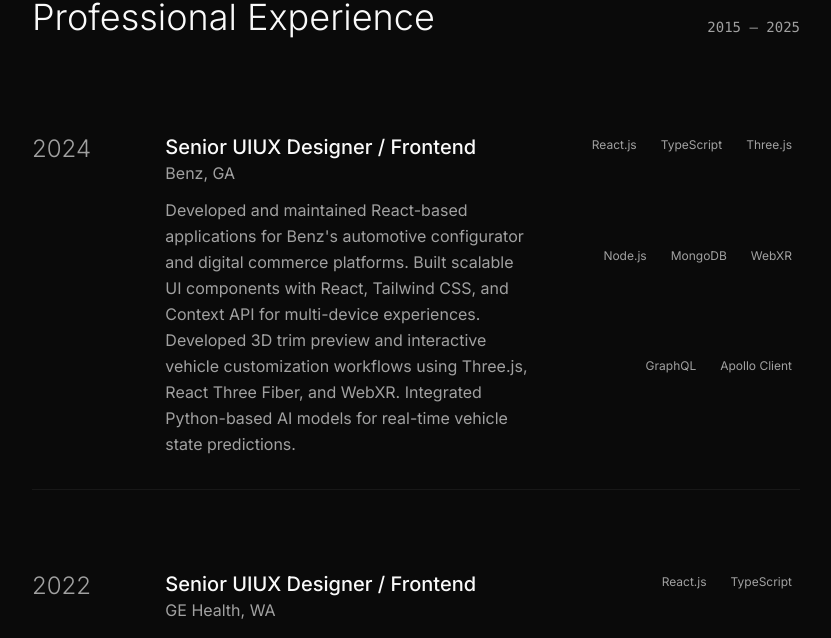
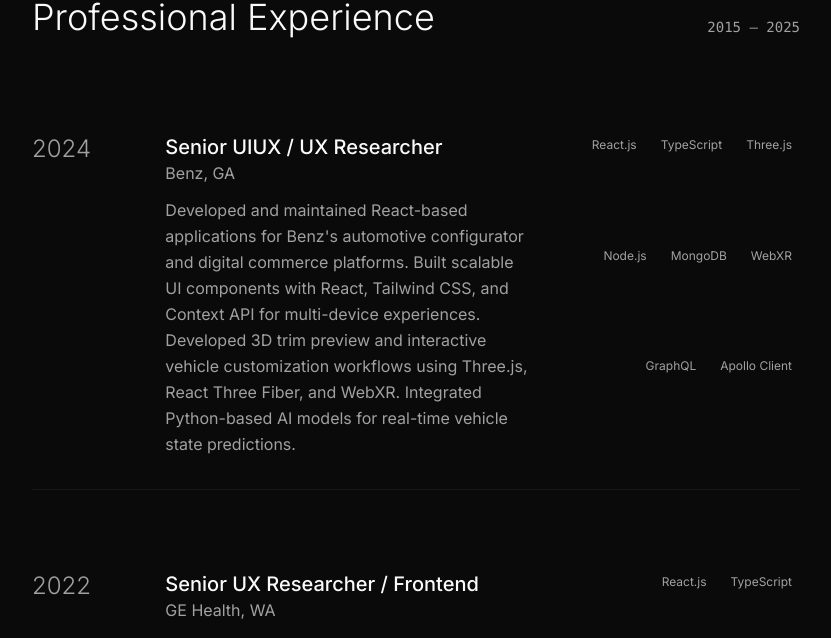
Before and after one commit to akhilpolsani123/portfolio, a Next.js app: page / in a window 1280 px wide. Shown: the part 931-1569 px from the top of the page, without its empty margins (224-1055 px from the left). Built offline with nearby package versions, Linux system fonts and the light colour scheme.

Commit message:
feat: update job roles for 2024 and 2022 entries
Co-authored-by: Akhil Polsani <148288533+akhilpolsani123@users.noreply.github.com>

```diff
--- a/app/page.tsx
+++ b/app/page.tsx
@@ -128,7 +128,7 @@ export default function Home() {
               {[
                 {
                   year: "2024",
-                  role: "Senior UIUX Designer / Frontend",
+                  role: "Senior UIUX / UX Researcher",
                   company: "Benz, GA",
                   description:
                     "Developed and maintained React-based applications for Benz's automotive configurator and digital commerce platforms. Built scalable UI components with React, Tailwind CSS, and Context API for multi-device experiences. Developed 3D trim preview and interactive vehicle customization workflows using Three.js, React Three Fiber, and WebXR. Integrated Python-based AI models for real-time vehicle state predictions.",
@@ -136,7 +136,7 @@ export default function Home() {
                 },
                 {
                   year: "2022",
-                  role: "Senior UIUX Designer / Frontend",
+                  role: "Senior UX Researcher  / Frontend",
                   company: "GE Health, WA",
                   description:
                     "Developed React applications for GE Health's diagnostic, scheduling, and patient management platforms with HIPAA-compliant architecture. Built reusable, accessible UI components using React, Tailwind CSS, and styled-components. Implemented data visualization dashboards with Recharts, D3.js, and Tableau/Power BI for patient vitals and predictive analytics.",
```
